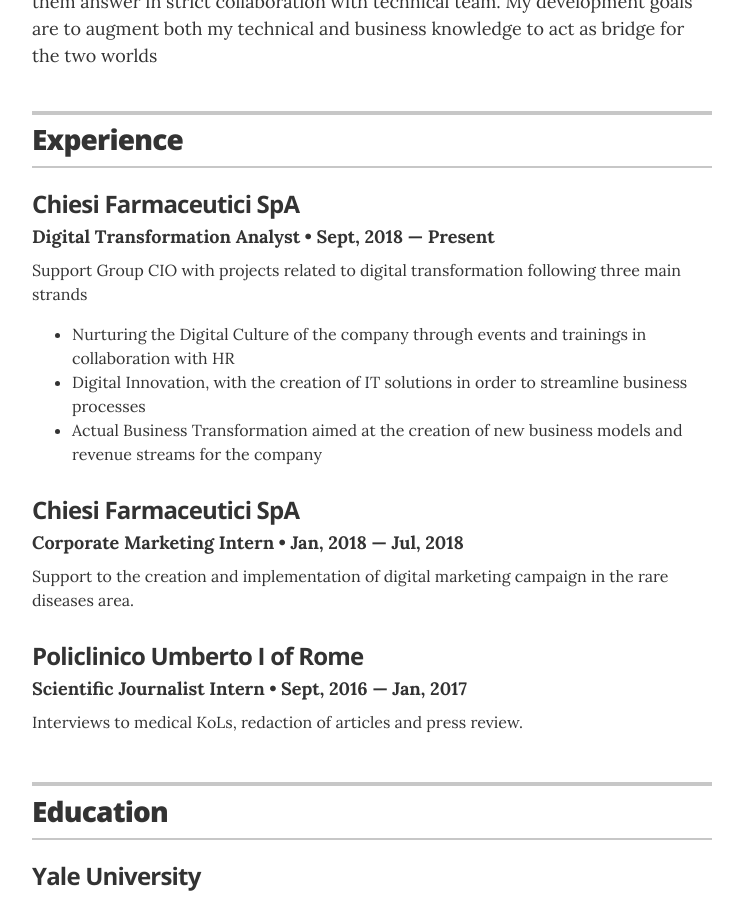
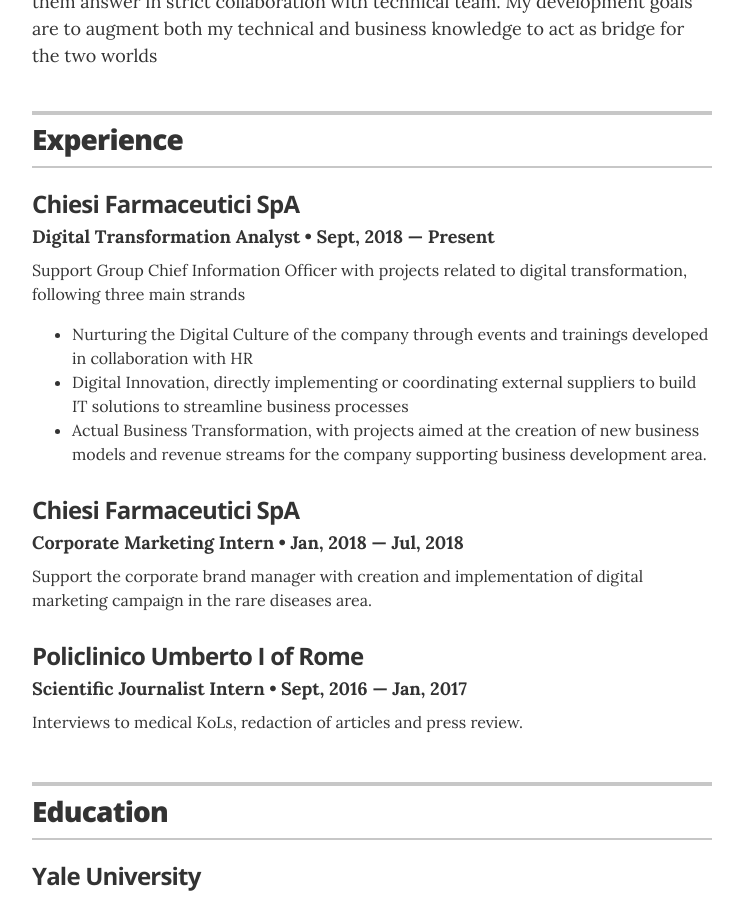
Before and after one commit to StefanoDevWeb/StefanoDevWeb.github.io, a Jekyll site: the page built from index.html, in a window 1280 px wide and 900 px high, scrolled down 460 px. Shown: the whole window, without its empty margins (268-1011 px from the left). Built offline with Jekyll 4.4.1, drawn with Linux system fonts in a browser that asks for light colours.

Commit message:
Update experience.yml

```diff
--- a/_data/experience.yml
+++ b/_data/experience.yml
@@ -3,13 +3,13 @@
 - company: Chiesi Farmaceutici SpA
   position: Digital Transformation Analyst
   duration: Sept, 2018 &mdash; Present
-  summary: Support Group CIO with projects related to digital transformation following three main strands <ul class="resume-item-list"><li>Nurturing the Digital Culture of the company through events and trainings in collaboration with HR</li><li>Digital Innovation, with the creation of IT solutions in order to streamline business processes</li><li>Actual Business Transformation aimed at the creation of new business models and revenue streams for the company</li></ul>
+  summary: Support Group Chief Information Officer with projects related to digital transformation, following three main strands <ul class="resume-item-list"><li>Nurturing the Digital Culture of the company through events and trainings developed in collaboration with HR</li><li>Digital Innovation, directly implementing or coordinating external suppliers to build IT solutions to streamline business processes</li><li>Actual Business Transformation, with projects aimed at the creation of new business models and revenue streams for the company supporting business development area.</li></ul>
 
 # Director of Digital Stratgy
 - company: Chiesi Farmaceutici SpA
   position: Corporate Marketing Intern
   duration:  Jan, 2018 &mdash; Jul, 2018
-  summary: Support to the creation and implementation of digital marketing campaign in the rare diseases area.
+  summary: Support the corporate brand manager with creation and implementation of digital marketing campaign in the rare diseases area.
 
 
 # Communications Coordinator
```
